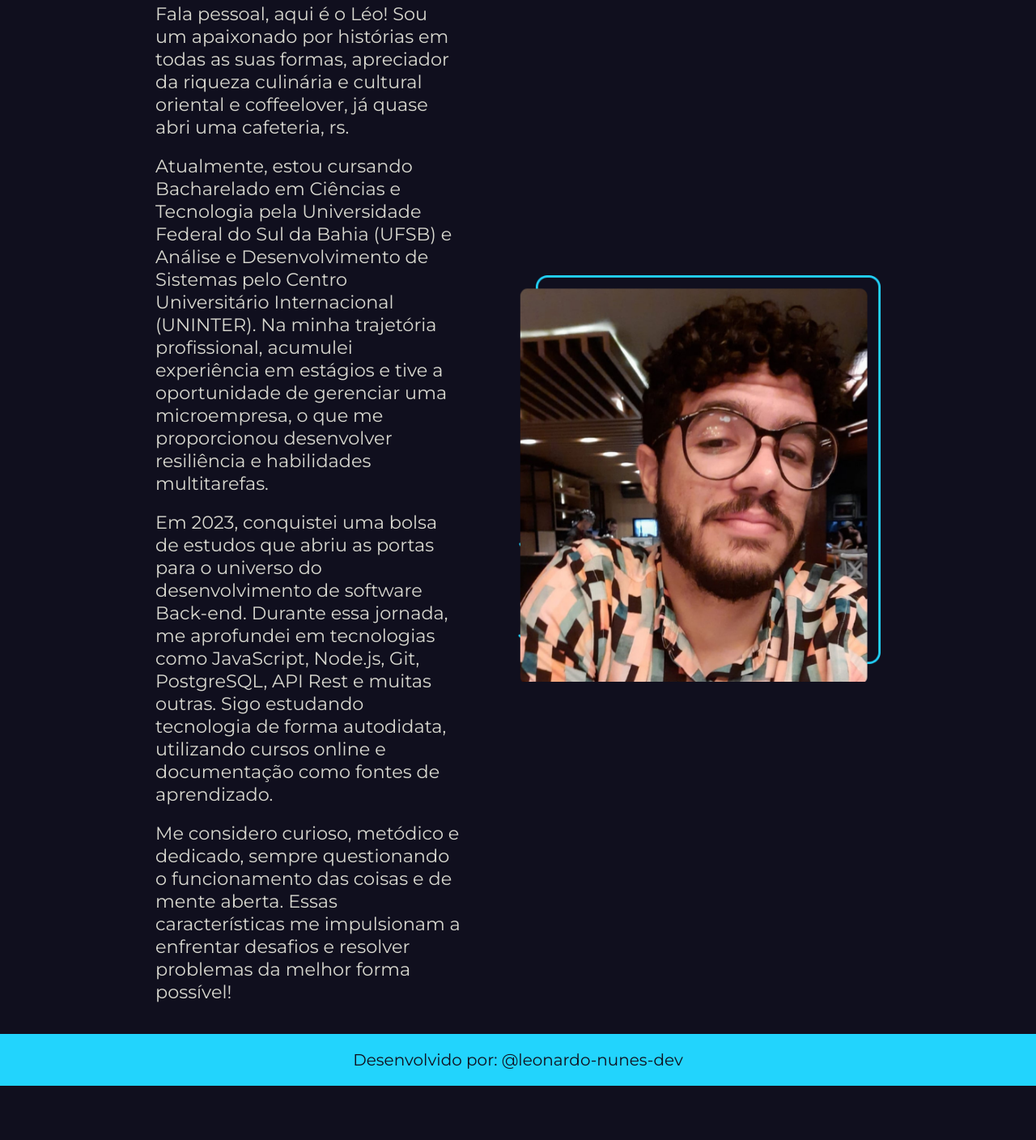
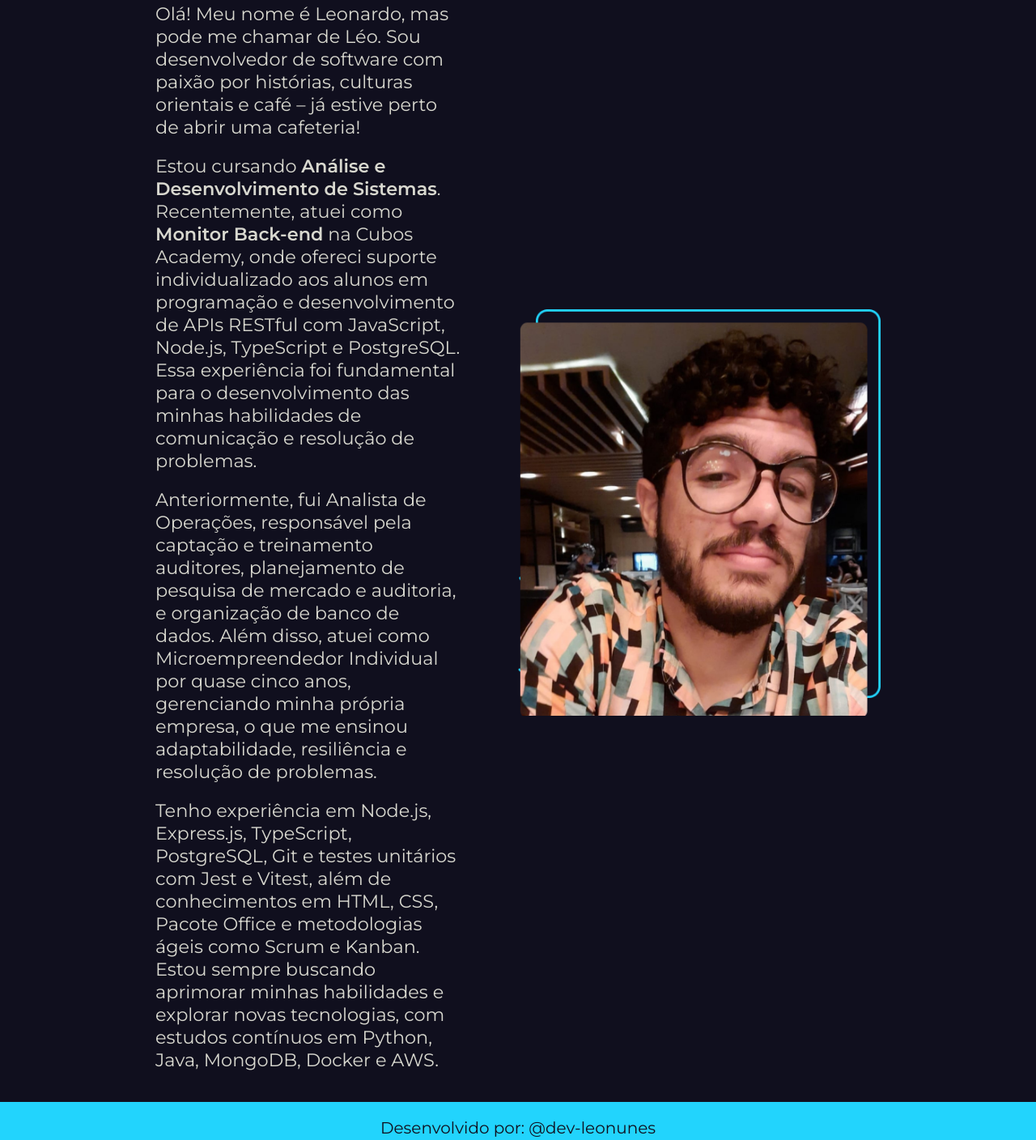
Before and after one commit to dev-leonunes/dev-leonunes-portfolio, a plain HTML site: page about.html in a window 1280 px wide. Shown: the part 149-1557 px from the top of the page at 81% size. Before the commit the page ends 1490 px from the top, so only its background shows below. Drawn offline with nearby package versions, Linux system fonts and the light colour scheme.

Commit message:
refactor: changes to text in html pages

```diff
--- a/about.html
+++ b/about.html
@@ -19,27 +19,29 @@
     <main class="display">
         <section class="display__content">
             <h1 class="display__content__title">Sobre mim</h1>
-            <p class="display__content__text">Fala pessoal, aqui é o Léo! Sou um apaixonado por histórias em todas as
-                suas formas, apreciador da riqueza culinária e cultural oriental e coffeelover, já quase abri uma
-                cafeteria, rs.</p>
-            <p class="display__content__text">Atualmente, estou cursando Bacharelado em Ciências e Tecnologia pela
-                Universidade Federal do Sul da Bahia (UFSB) e Análise e Desenvolvimento de Sistemas pelo Centro
-                Universitário Internacional (UNINTER). Na minha trajetória profissional, acumulei experiência em
-                estágios e tive a oportunidade de gerenciar uma microempresa, o que me proporcionou desenvolver
-                resiliência e habilidades multitarefas.</p>
-            <p class="display__content__text">Em 2023, conquistei uma bolsa de estudos que abriu as portas para o
-                universo do desenvolvimento de software Back-end. Durante essa jornada, me aprofundei em tecnologias
-                como JavaScript, Node.js, Git, PostgreSQL, API Rest e muitas outras. Sigo estudando tecnologia de forma
-                autodidata, utilizando cursos online e documentação como fontes de aprendizado.</p>
-            <p class="display__content__text">Me considero curioso, metódico e dedicado, sempre questionando o
-                funcionamento das coisas e de mente aberta. Essas características me impulsionam a enfrentar desafios e
-                resolver problemas da melhor forma possível!</p>
+            <p class="display__content__text">Olá! Meu nome é Leonardo, mas pode me chamar de Léo. Sou desenvolvedor de
+                software com paixão por histórias, culturas orientais e café – já estive perto de abrir uma cafeteria!
+            </p>
+            <p class="display__content__text">Estou cursando <strong>Análise e Desenvolvimento de Sistemas</strong>.
+                Recentemente, atuei como <strong>Monitor Back-end</strong> na Cubos Academy, onde ofereci suporte
+                individualizado aos
+                alunos em programação e desenvolvimento de APIs RESTful com JavaScript, Node.js, TypeScript e
+                PostgreSQL. Essa experiência foi fundamental para o desenvolvimento das minhas habilidades de
+                comunicação e resolução de problemas.</p>
+            <p class="display__content__text">Anteriormente, fui Analista de Operações, responsável pela captação e
+                treinamento auditores, planejamento de pesquisa de mercado e auditoria, e organização de banco de dados.
+                Além disso, atuei como Microempreendedor Individual por quase cinco anos, gerenciando minha própria
+                empresa, o que me ensinou adaptabilidade, resiliência e resolução de problemas.</p>
+            <p class="display__content__text">Tenho experiência em Node.js, Express.js, TypeScript, PostgreSQL, Git e
+                testes unitários com Jest e Vitest, além de conhecimentos em HTML, CSS, Pacote Office e metodologias
+                ágeis como Scrum e Kanban. Estou sempre buscando aprimorar minhas habilidades e explorar novas
+                tecnologias, com estudos contínuos em Python, Java, MongoDB, Docker e AWS.</p>
         </section>
         <img class="display__img" src="./assets/devleonunes.png" alt="foto do dev leo nunes">
     </main>
 
     <footer>
-        <p>Desenvolvido por: @leonardo-nunes-dev</p>
+        <p>Desenvolvido por: @dev-leonunes</p>
     </footer>
 </body>
 
```
Also changed, not shown: index.html (+9 -7 lines).
